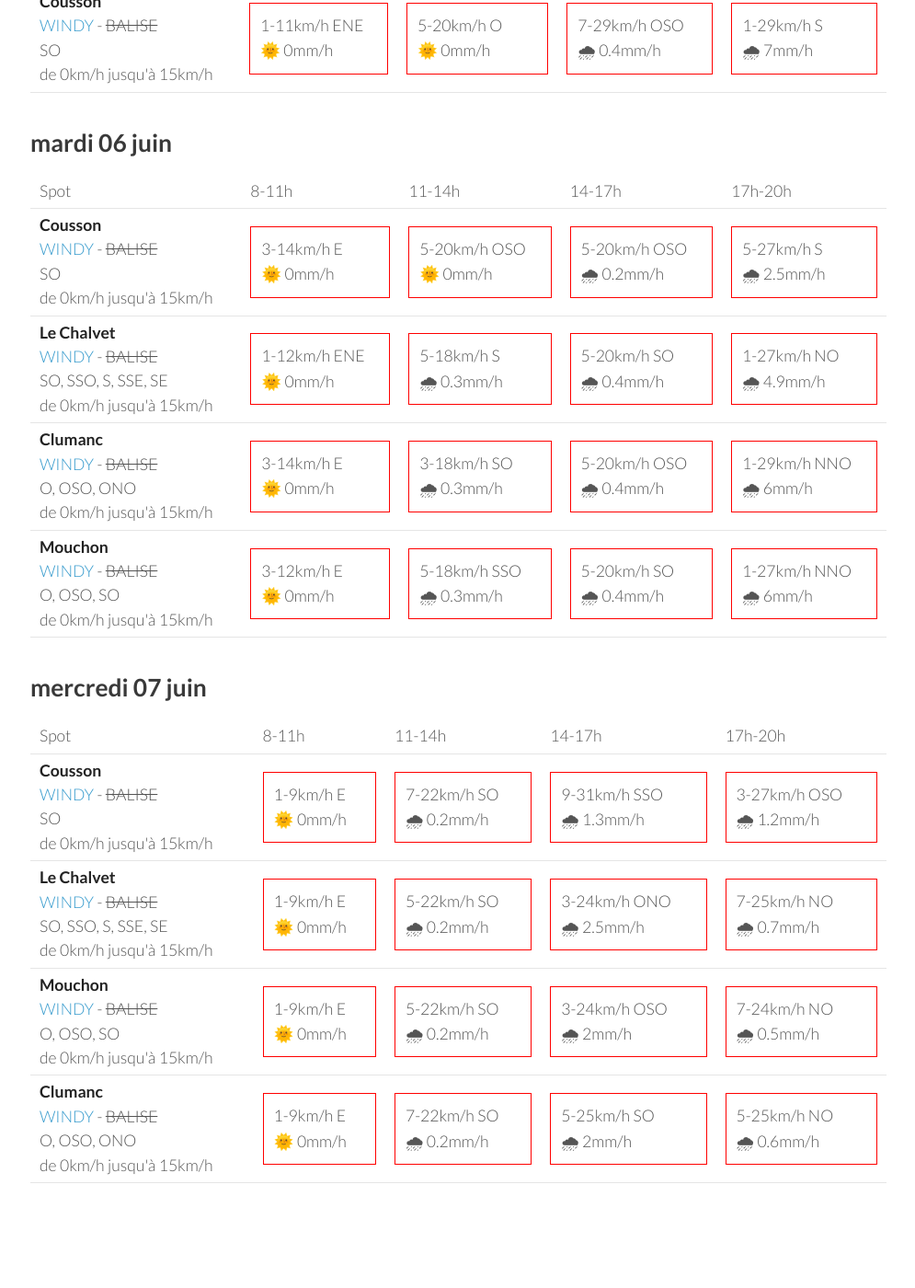
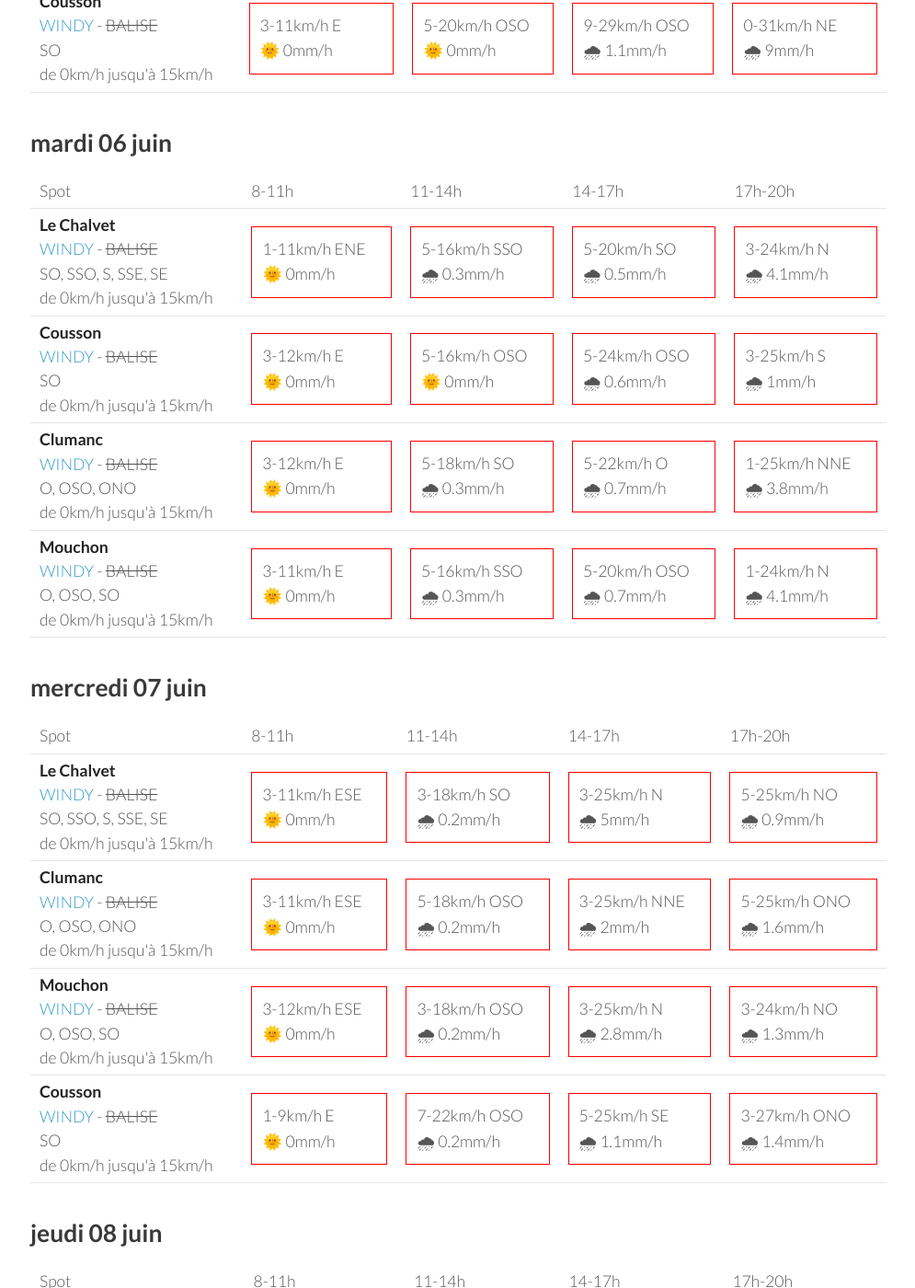
Before and after one commit to parapente-dans-le-nord/parapente-dans-le-nord.github.io, a Jekyll site: the page built from saint_andre.markdown, in a window 1280 px wide and 1400 px high, scrolled down 1918 px. Shown: the whole window at 92% size, without its empty margins (25-1020 px from the left). Built offline with Jekyll 4.4.1, drawn with Linux system fonts in a browser that asks for light colours; some of the changed text lies outside the part shown.

Commit message:
update index.markdown

```diff
--- a/saint_andre.markdown
+++ b/saint_andre.markdown
@@ -134,42 +134,42 @@ page mise à jour le samedi 03 juin 06:36
       <td>17h-20h</td>
     </tr>
 <tr>
+        <td><strong>Le Chalvet</strong><br><a href="https://windy.com/43.979/6.480?43.866,6.480,10,m:eSsaglX">WINDY</a> - <span class="no-balise"> BALISE </span><br> <span class="vent-favorable">SO, SSO, S, SSE, SE</span><br><span class="force-vent">de 0km/h jusqu'à 15km/h</span> </td>
+
+            <td><div class="not-flyable"><p>1-11km/h NNO</p><p>🌞 0mm/h</p></div></td>
+            <td><div class="not-flyable"><p>3-18km/h SO</p><p>🌞 0mm/h</p></div></td>
+            <td><div class="not-flyable"><p>3-29km/h SO</p><p>🌧 8mm/h</p></div></td>
+            <td><div class="not-flyable"><p>1-25km/h NO</p><p>🌧 8mm/h</p></div></td>
+
+
+    </tr>
+<tr>
         <td><strong>Mouchon</strong><br><a href="https://windy.com/43.992/6.424?43.878,6.425,10,m:eSuaglR">WINDY</a> - <span class="no-balise"> BALISE </span><br> <span class="vent-favorable">O, OSO, SO</span><br><span class="force-vent">de 0km/h jusqu'à 15km/h</span> </td>
 
-            <td><div class="not-flyable"><p>1-11km/h NO</p><p>🌞 0mm/h</p></div></td>
-            <td><div class="not-flyable"><p>3-16km/h O</p><p>🌞 0mm/h</p></div></td>
-            <td><div class="not-flyable"><p>5-27km/h O</p><p>🌧 3.5mm/h</p></div></td>
-            <td><div class="not-flyable"><p>5-24km/h ONO</p><p>🌧 8mm/h</p></div></td>
+            <td><div class="not-flyable"><p>1-9km/h N</p><p>🌞 0mm/h</p></div></td>
+            <td><div class="not-flyable"><p>5-18km/h OSO</p><p>🌞 0mm/h</p></div></td>
+            <td><div class="not-flyable"><p>3-29km/h OSO</p><p>🌧 7mm/h</p></div></td>
+            <td><div class="not-flyable"><p>1-27km/h NNO</p><p>🌧 9mm/h</p></div></td>
 
 
     </tr>
 <tr>
         <td><strong>Clumanc</strong><br><a href="https://windy.com/44.027/6.402?43.914,6.403,10,m:eSxaglP">WINDY</a> - <span class="no-balise"> BALISE </span><br> <span class="vent-favorable">O, OSO, ONO</span><br><span class="force-vent">de 0km/h jusqu'à 15km/h</span> </td>
 
-            <td><div class="not-flyable"><p>1-12km/h N</p><p>🌞 0mm/h</p></div></td>
-            <td><div class="not-flyable"><p>5-18km/h O</p><p>🌞 0mm/h</p></div></td>
-            <td><div class="not-flyable"><p>5-29km/h ONO</p><p>🌧 4.1mm/h</p></div></td>
-            <td><div class="not-flyable"><p>5-24km/h NO</p><p>🌧 8mm/h</p></div></td>
-
-
-    </tr>
-<tr>
-        <td><strong>Le Chalvet</strong><br><a href="https://windy.com/43.979/6.480?43.866,6.480,10,m:eSsaglX">WINDY</a> - <span class="no-balise"> BALISE </span><br> <span class="vent-favorable">SO, SSO, S, SSE, SE</span><br><span class="force-vent">de 0km/h jusqu'à 15km/h</span> </td>
-
-            <td><div class="not-flyable"><p>1-11km/h NO</p><p>🌞 0mm/h</p></div></td>
-            <td><div class="not-flyable"><p>1-16km/h OSO</p><p>🌧 0.2mm/h</p></div></td>
-            <td><div class="not-flyable"><p>3-29km/h SO</p><p>🌧 4.8mm/h</p></div></td>
-            <td><div class="not-flyable"><p>5-24km/h ONO</p><p>🌧 6mm/h</p></div></td>
+            <td><div class="not-flyable"><p>1-11km/h NE</p><p>🌞 0mm/h</p></div></td>
+            <td><div class="not-flyable"><p>5-20km/h OSO</p><p>🌞 0mm/h</p></div></td>
+            <td><div class="not-flyable"><p>5-29km/h OSO</p><p>🌧 5mm/h</p></div></td>
+            <td><div class="not-flyable"><p>3-29km/h NNO</p><p>🌧 9mm/h</p></div></td>
 
 
     </tr>
 <tr>
         <td><strong>Cousson</strong><br><a href="https://windy.com/44.054/6.240?43.940,6.241,10,m:eSAaglz">WINDY</a> - <span class="no-balise"> BALISE </span><br> <span class="vent-favorable">SO</span><br><span class="force-vent">de 0km/h jusqu'à 15km/h</span> </td>
 
-            <td><div class="not-flyable"><p>1-11km/h ENE</p><p>🌞 0mm/h</p></div></td>
-            <td><div class="not-flyable"><p>5-20km/h O</p><p>🌞 0mm/h</p></div></td>
-            <td><div class="not-flyable"><p>7-29km/h OSO</p><p>🌧 0.4mm/h</p></div></td>
-            <td><div class="not-flyable"><p>1-29km/h S</p><p>🌧 7mm/h</p></div></td>
+            <td><div class="not-flyable"><p>3-11km/h E</p><p>🌞 0mm/h</p></div></td>
+            <td><div class="not-flyable"><p>5-20km/h OSO</p><p>🌞 0mm/h</p></div></td>
+            <td><div class="not-flyable"><p>9-29km/h OSO</p><p>🌧 1.1mm/h</p></div></td>
+            <td><div class="not-flyable"><p>0-31km/h NE</p><p>🌧 9mm/h</p></div></td>
 
 
     </tr>
@@ -190,42 +190,42 @@ page mise à jour le samedi 03 juin 06:36
       <td>17h-20h</td>
     </tr>
 <tr>
-        <td><strong>Cousson</strong><br><a href="https://windy.com/44.054/6.240?43.940,6.241,10,m:eSAaglz">WINDY</a> - <span class="no-balise"> BALISE </span><br> <span class="vent-favorable">SO</span><br><span class="force-vent">de 0km/h jusqu'à 15km/h</span> </td>
+        <td><strong>Le Chalvet</strong><br><a href="https://windy.com/43.979/6.480?43.866,6.480,10,m:eSsaglX">WINDY</a> - <span class="no-balise"> BALISE </span><br> <span class="vent-favorable">SO, SSO, S, SSE, SE</span><br><span class="force-vent">de 0km/h jusqu'à 15km/h</span> </td>
 
-            <td><div class="not-flyable"><p>3-14km/h E</p><p>🌞 0mm/h</p></div></td>
-            <td><div class="not-flyable"><p>5-20km/h OSO</p><p>🌞 0mm/h</p></div></td>
-            <td><div class="not-flyable"><p>5-20km/h OSO</p><p>🌧 0.2mm/h</p></div></td>
-            <td><div class="not-flyable"><p>5-27km/h S</p><p>🌧 2.5mm/h</p></div></td>
+            <td><div class="not-flyable"><p>1-11km/h ENE</p><p>🌞 0mm/h</p></div></td>
+            <td><div class="not-flyable"><p>5-16km/h SSO</p><p>🌧 0.3mm/h</p></div></td>
+            <td><div class="not-flyable"><p>5-20km/h SO</p><p>🌧 0.5mm/h</p></div></td>
+            <td><div class="not-flyable"><p>3-24km/h N</p><p>🌧 4.1mm/h</p></div></td>
 
 
     </tr>
 <tr>
-        <td><strong>Le Chalvet</strong><br><a href="https://windy.com/43.979/6.480?43.866,6.480,10,m:eSsaglX">WINDY</a> - <span class="no-balise"> BALISE </span><br> <span class="vent-favorable">SO, SSO, S, SSE, SE</span><br><span class="force-vent">de 0km/h jusqu'à 15km/h</span> </td>
+        <td><strong>Cousson</strong><br><a href="https://windy.com/44.054/6.240?43.940,6.241,10,m:eSAaglz">WINDY</a> - <span class="no-balise"> BALISE </span><br> <span class="vent-favorable">SO</span><br><span class="force-vent">de 0km/h jusqu'à 15km/h</span> </td>
 
-            <td><div class="not-flyable"><p>1-12km/h ENE</p><p>🌞 0mm/h</p></div></td>
-            <td><div class="not-flyable"><p>5-18km/h S</p><p>🌧 0.3mm/h</p></div></td>
-            <td><div class="not-flyable"><p>5-20km/h SO</p><p>🌧 0.4mm/h</p></div></td>
-            <td><div class="not-flyable"><p>1-27km/h NO</p><p>🌧 4.9mm/h</p></div></td>
+            <td><div class="not-flyable"><p>3-12km/h E</p><p>🌞 0mm/h</p></div></td>
+            <td><div class="not-flyable"><p>5-16km/h OSO</p><p>🌞 0mm/h</p></div></td>
+            <td><div class="not-flyable"><p>5-24km/h OSO</p><p>🌧 0.6mm/h</p></div></td>
+            <td><div class="not-flyable"><p>3-25km/h S</p><p>🌧 1mm/h</p></div></td>
 
 
     </tr>
 <tr>
         <td><strong>Clumanc</strong><br><a href="https://windy.com/44.027/6.402?43.914,6.403,10,m:eSxaglP">WINDY</a> - <span class="no-balise"> BALISE </span><br> <span class="vent-favorable">O, OSO, ONO</span><br><span class="force-vent">de 0km/h jusqu'à 15km/h</span> </td>
 
-            <td><div class="not-flyable"><p>3-14km/h E</p><p>🌞 0mm/h</p></div></td>
-            <td><div class="not-flyable"><p>3-18km/h SO</p><p>🌧 0.3mm/h</p></div></td>
-            <td><div class="not-flyable"><p>5-20km/h OSO</p><p>🌧 0.4mm/h</p></div></td>
-            <td><div class="not-flyable"><p>1-29km/h NNO</p><p>🌧 6mm/h</p></div></td>
+            <td><div class="not-flyable"><p>3-12km/h E</p><p>🌞 0mm/h</p></div></td>
+            <td><div class="not-flyable"><p>5-18km/h SO</p><p>🌧 0.3mm/h</p></div></td>
+            <td><div class="not-flyable"><p>5-22km/h O</p><p>🌧 0.7mm/h</p></div></td>
+            <td><div class="not-flyable"><p>1-25km/h NNE</p><p>🌧 3.8mm/h</p></div></td>
 
 
     </tr>
 <tr>
         <td><strong>Mouchon</strong><br><a href="https://windy.com/43.992/6.424?43.878,6.425,10,m:eSuaglR">WINDY</a> - <span class="no-balise"> BALISE </span><br> <span class="vent-favorable">O, OSO, SO</span><br><span class="force-vent">de 0km/h jusqu'à 15km/h</span> </td>
 
-            <td><div class="not-flyable"><p>3-12km/h E</p><p>🌞 0mm/h</p></div></td>
-            <td><div class="not-flyable"><p>5-18km/h SSO</p><p>🌧 0.3mm/h</p></div></td>
-            <td><div class="not-flyable"><p>5-20km/h SO</p><p>🌧 0.4mm/h</p></div></td>
-            <td><div class="not-flyable"><p>1-27km/h NNO</p><p>🌧 6mm/h</p></div></td>
+            <td><div class="not-flyable"><p>3-11km/h E</p><p>🌞 0mm/h</p></div></td>
+            <td><div class="not-flyable"><p>5-16km/h SSO</p><p>🌧 0.3mm/h</p></div></td>
+            <td><div class="not-flyable"><p>5-20km/h OSO</p><p>🌧 0.7mm/h</p></div></td>
+            <td><div class="not-flyable"><p>1-24km/h N</p><p>🌧 4.1mm/h</p></div></td>
 
 
     </tr>
@@ -246,42 +246,42 @@ page mise à jour le samedi 03 juin 06:36
       <td>17h-20h</td>
     </tr>
 <tr>
-        <td><strong>Cousson</strong><br><a href="https://windy.com/44.054/6.240?43.940,6.241,10,m:eSAaglz">WINDY</a> - <span class="no-balise"> BALISE </span><br> <span class="vent-favorable">SO</span><br><span class="force-vent">de 0km/h jusqu'à 15km/h</span> </td>
+        <td><strong>Le Chalvet</strong><br><a href="https://windy.com/43.979/6.480?43.866,6.480,10,m:eSsaglX">WINDY</a> - <span class="no-balise"> BALISE </span><br> <span class="vent-favorable">SO, SSO, S, SSE, SE</span><br><span class="force-vent">de 0km/h jusqu'à 15km/h</span> </td>
 
-            <td><div class="not-flyable"><p>1-9km/h E</p><p>🌞 0mm/h</p></div></td>
-            <td><div class="not-flyable"><p>7-22km/h SO</p><p>🌧 0.2mm/h</p></div></td>
-            <td><div class="not-flyable"><p>9-31km/h SSO</p><p>🌧 1.3mm/h</p></div></td>
-            <td><div class="not-flyable"><p>3-27km/h OSO</p><p>🌧 1.2mm/h</p></div></td>
+            <td><div class="not-flyable"><p>3-11km/h ESE</p><p>🌞 0mm/h</p></div></td>
+            <td><div class="not-flyable"><p>3-18km/h SO</p><p>🌧 0.2mm/h</p></div></td>
+            <td><div class="not-flyable"><p>3-25km/h N</p><p>🌧 5mm/h</p></div></td>
+            <td><div class="not-flyable"><p>5-25km/h NO</p><p>🌧 0.9mm/h</p></div></td>
 
 
     </tr>
 <tr>
-        <td><strong>Le Chalvet</strong><br><a href="https://windy.com/43.979/6.480?43.866,6.480,10,m:eSsaglX">WINDY</a> - <span class="no-balise"> BALISE </span><br> <span class="vent-favorable">SO, SSO, S, SSE, SE</span><br><span class="force-vent">de 0km/h jusqu'à 15km/h</span> </td>
+        <td><strong>Clumanc</strong><br><a href="https://windy.com/44.027/6.402?43.914,6.403,10,m:eSxaglP">WINDY</a> - <span class="no-balise"> BALISE </span><br> <span class="vent-favorable">O, OSO, ONO</span><br><span class="force-vent">de 0km/h jusqu'à 15km/h</span> </td>
 
-            <td><div class="not-flyable"><p>1-9km/h E</p><p>🌞 0mm/h</p></div></td>
-            <td><div class="not-flyable"><p>5-22km/h SO</p><p>🌧 0.2mm/h</p></div></td>
-            <td><div class="not-flyable"><p>3-24km/h ONO</p><p>🌧 2.5mm/h</p></div></td>
-            <td><div class="not-flyable"><p>7-25km/h NO</p><p>🌧 0.7mm/h</p></div></td>
+            <td><div class="not-flyable"><p>3-11km/h ESE</p><p>🌞 0mm/h</p></div></td>
+            <td><div class="not-flyable"><p>5-18km/h OSO</p><p>🌧 0.2mm/h</p></div></td>
+            <td><div class="not-flyable"><p>3-25km/h NNE</p><p>🌧 2mm/h</p></div></td>
+            <td><div class="not-flyable"><p>5-25km/h ONO</p><p>🌧 1.6mm/h</p></div></td>
 
 
     </tr>
 <tr>
         <td><strong>Mouchon</strong><br><a href="https://windy.com/43.992/6.424?43.878,6.425,10,m:eSuaglR">WINDY</a> - <span class="no-balise"> BALISE </span><br> <span class="vent-favorable">O, OSO, SO</span><br><span class="force-vent">de 0km/h jusqu'à 15km/h</span> </td>
 
-            <td><div class="not-flyable"><p>1-9km/h E</p><p>🌞 0mm/h</p></div></td>
-            <td><div class="not-flyable"><p>5-22km/h SO</p><p>🌧 0.2mm/h</p></div></td>
-            <td><div class="not-flyable"><p>3-24km/h OSO</p><p>🌧 2mm/h</p></div></td>
-            <td><div class="not-flyable"><p>7-24km/h NO</p><p>🌧 0.5mm/h</p></div></td>
+            <td><div class="not-flyable"><p>3-12km/h ESE</p><p>🌞 0mm/h</p></div></td>
+            <td><div class="not-flyable"><p>3-18km/h OSO</p><p>🌧 0.2mm/h</p></div></td>
+            <td><div class="not-flyable"><p>3-25km/h N</p><p>🌧 2.8mm/h</p></div></td>
+            <td><div class="not-flyable"><p>3-24km/h NO</p><p>🌧 1.3mm/h</p></div></td>
 
 
     </tr>
 <tr>
-        <td><strong>Clumanc</strong><br><a href="https://windy.com/44.027/6.402?43.914,6.403,10,m:eSxaglP">WINDY</a> - <span class="no-balise"> BALISE </span><br> <span class="vent-favorable">O, OSO, ONO</span><br><span class="force-vent">de 0km/h jusqu'à 15km/h</span> </td>
+        <td><strong>Cousson</strong><br><a href="https://windy.com/44.054/6.240?43.940,6.241,10,m:eSAaglz">WINDY</a> - <span class="no-balise"> BALISE </span><br> <span class="vent-favorable">SO</span><br><span class="force-vent">de 0km/h jusqu'à 15km/h</span> </td>
 
             <td><div class="not-flyable"><p>1-9km/h E</p><p>🌞 0mm/h</p></div></td>
-            <td><div class="not-flyable"><p>7-22km/h SO</p><p>🌧 0.2mm/h</p></div></td>
-            <td><div class="not-flyable"><p>5-25km/h SO</p><p>🌧 2mm/h</p></div></td>
-            <td><div class="not-flyable"><p>5-25km/h NO</p><p>🌧 0.6mm/h</p></div></td>
+            <td><div class="not-flyable"><p>7-22km/h OSO</p><p>🌧 0.2mm/h</p></div></td>
+            <td><div class="not-flyable"><p>5-25km/h SE</p><p>🌧 1.1mm/h</p></div></td>
+            <td><div class="not-flyable"><p>3-27km/h ONO</p><p>🌧 1.4mm/h</p></div></td>
 
 
     </tr>
@@ -289,3 +289,59 @@ page mise à jour le samedi 03 juin 06:36
 </tbody>
 </table>
 {:/}
+## jeudi 08 juin
+
+{::nomarkdown}
+<table>
+  <tbody>
+    <tr>
+      <td>Spot</td>
+      <td>8-11h</td>
+      <td>11-14h</td>
+      <td>14-17h</td>
+      <td>17h-20h</td>
+    </tr>
+<tr>
+        <td><strong>Cousson</strong><br><a href="https://windy.com/44.054/6.240?43.940,6.241,10,m:eSAaglz">WINDY</a> - <span class="no-balise"> BALISE </span><br> <span class="vent-favorable">SO</span><br><span class="force-vent">de 0km/h jusqu'à 15km/h</span> </td>
+
+            <td><div class="not-flyable"><p>3-14km/h ENE</p><p>🌞 0mm/h</p></div></td>
+            <td><div class="not-flyable"><p>5-18km/h SO</p><p>🌞 0mm/h</p></div></td>
+            <td><div class="not-flyable"><p>9-25km/h SO</p><p>🌧 0.7mm/h</p></div></td>
+            <td><div class="not-flyable"><p>5-27km/h SO</p><p>🌧 1mm/h</p></div></td>
+
+
+    </tr>
+<tr>
+        <td><strong>Le Chalvet</strong><br><a href="https://windy.com/43.979/6.480?43.866,6.480,10,m:eSsaglX">WINDY</a> - <span class="no-balise"> BALISE </span><br> <span class="vent-favorable">SO, SSO, S, SSE, SE</span><br><span class="force-vent">de 0km/h jusqu'à 15km/h</span> </td>
+
+            <td><div class="not-flyable"><p>3-11km/h E</p><p>🌞 0mm/h</p></div></td>
+            <td><div class="not-flyable"><p>5-20km/h SSE</p><p>🌧 0.2mm/h</p></div></td>
+            <td><div class="not-flyable"><p>7-25km/h SO</p><p>🌧 0.7mm/h</p></div></td>
+            <td><div class="not-flyable"><p>3-25km/h OSO</p><p>🌧 1.6mm/h</p></div></td>
+
+
+    </tr>
+<tr>
+        <td><strong>Clumanc</strong><br><a href="https://windy.com/44.027/6.402?43.914,6.403,10,m:eSxaglP">WINDY</a> - <span class="no-balise"> BALISE </span><br> <span class="vent-favorable">O, OSO, ONO</span><br><span class="force-vent">de 0km/h jusqu'à 15km/h</span> </td>
+
+            <td><div class="not-flyable"><p>3-12km/h E</p><p>🌞 0mm/h</p></div></td>
+            <td><div class="not-flyable"><p>5-20km/h S</p><p>🌧 0.2mm/h</p></div></td>
+            <td><div class="not-flyable"><p>9-25km/h OSO</p><p>🌧 0.8mm/h</p></div></td>
+            <td><div class="not-flyable"><p>5-27km/h OSO</p><p>🌧 0.9mm/h</p></div></td>
+
+
+    </tr>
+<tr>
+        <td><strong>Mouchon</strong><br><a href="https://windy.com/43.992/6.424?43.878,6.425,10,m:eSuaglR">WINDY</a> - <span class="no-balise"> BALISE </span><br> <span class="vent-favorable">O, OSO, SO</span><br><span class="force-vent">de 0km/h jusqu'à 15km/h</span> </td>
+
+            <td><div class="not-flyable"><p>3-11km/h E</p><p>🌞 0mm/h</p></div></td>
+            <td><div class="not-flyable"><p>5-20km/h S</p><p>🌧 0.2mm/h</p></div></td>
+            <td><div class="not-flyable"><p>9-25km/h SO</p><p>🌧 0.7mm/h</p></div></td>
+            <td><div class="not-flyable"><p>3-25km/h OSO</p><p>🌧 1.2mm/h</p></div></td>
+
+
+    </tr>
+
+</tbody>
+</table>
+{:/}
```
Also changed, not shown: other parts of saint_andre.markdown (+1 -1 lines).
